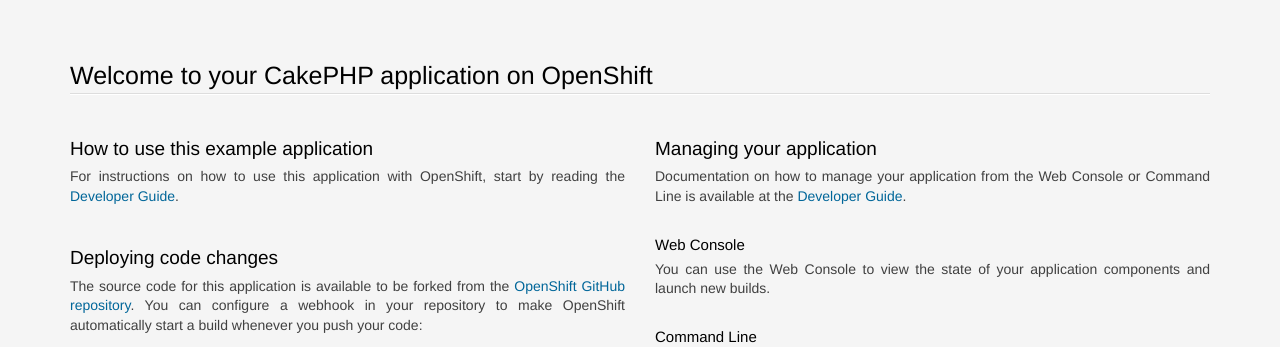
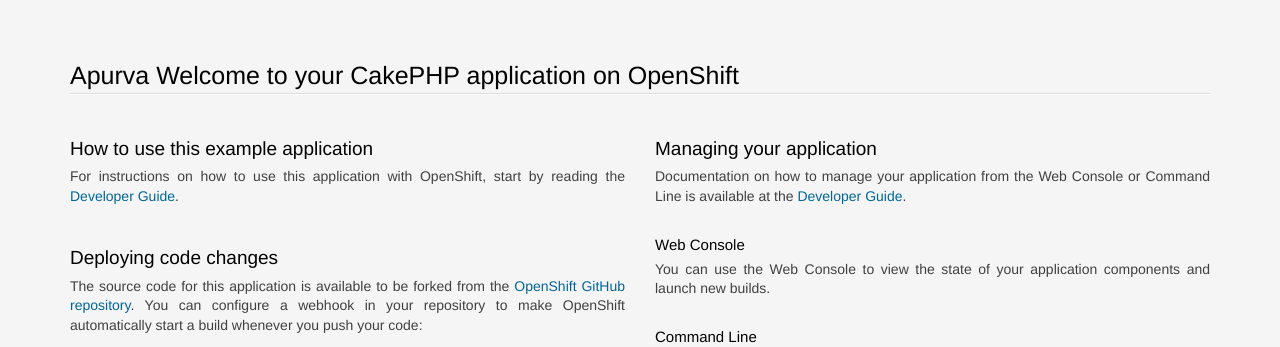
Before and after one commit to sclorg/cakephp-ex, a CakePHP app: the page made by app/View/Pages/home.ctp in a window 1280 px wide. Shown: the top 347 px of the page. Run offline with PHP 8.4 and a stand-in for CakePHP, Linux system fonts and the light colour scheme; the template is opened without the code that fills it, so the values that code supplies are empty; some libraries are stand-ins or nearby versions.

Commit message:
changed heading

```diff
--- /dev/null
+++ b/ProfileConfig.json
@@ -0,0 +1 @@
+{"OpenshiftServer":null,"ProjectName":"visualdemo","BuildConfig":"cakephp-ex","RouteURL":"http://cakephp-ex-visualdemo.cloudapps.example.com"}
--- a/app/View/Layouts/default.ctp
+++ b/app/View/Layouts/default.ctp
@@ -210,7 +210,7 @@ pre {
 
 <section class='container'>
           <hgroup>
-            <h1>Welcome to your CakePHP application on OpenShift</h1>
+            <h1> Apurva Welcome to your CakePHP application on OpenShift</h1>
           </hgroup>
 
 
```
Also changed, not shown: 1 other file.
